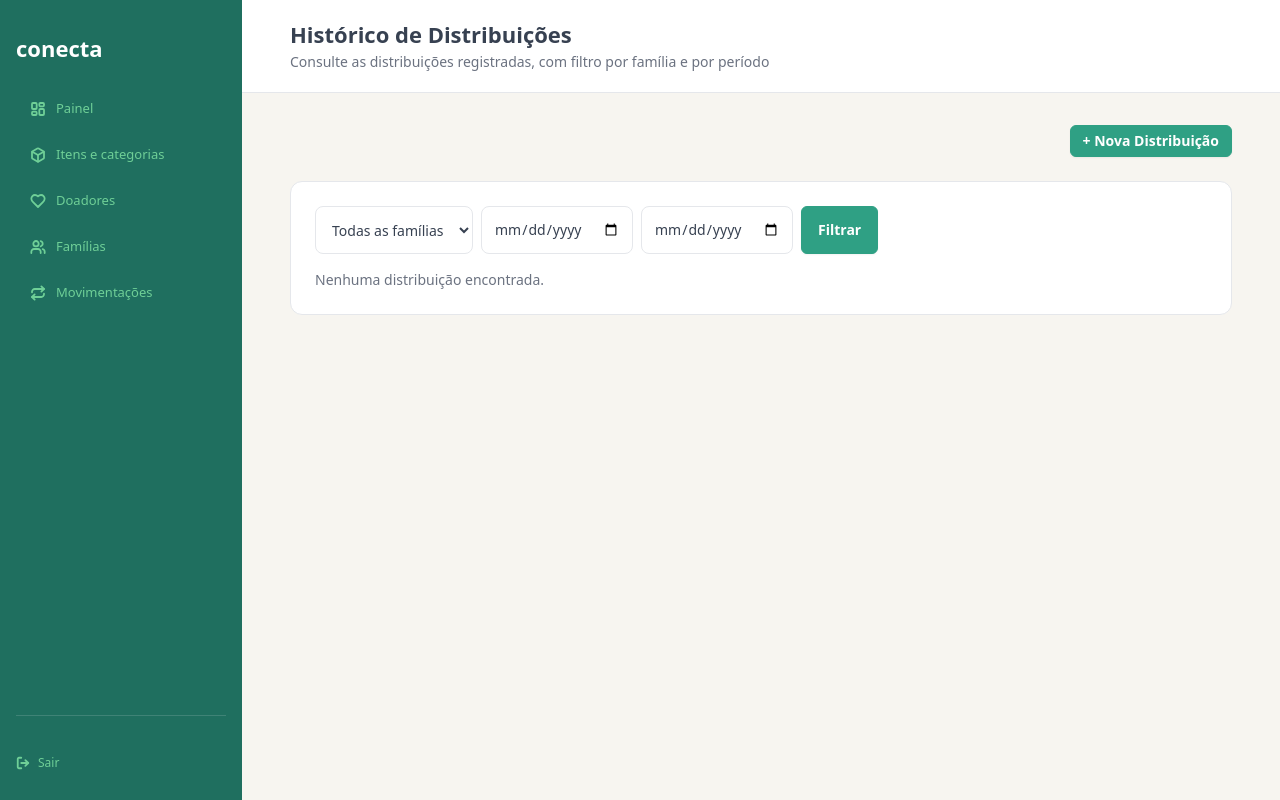
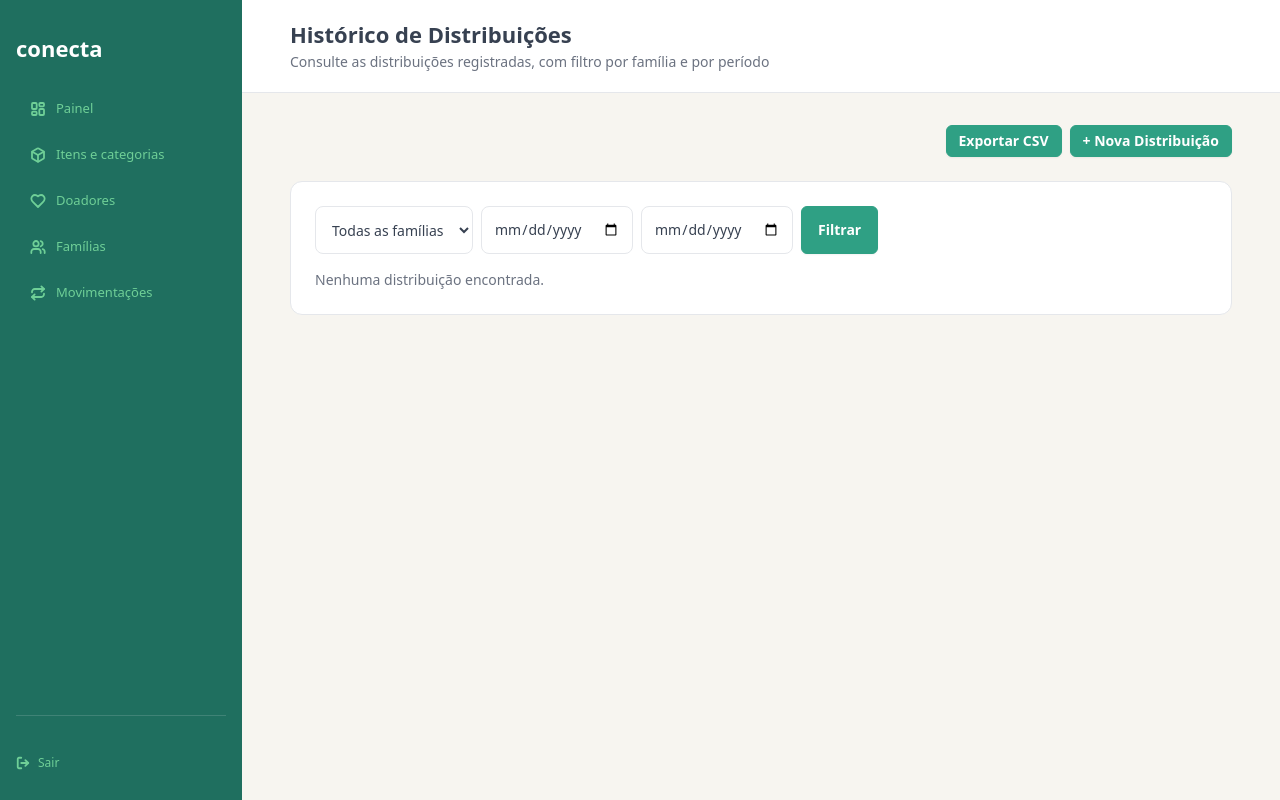
Before and after one commit to Antonio-pf/projeto-eng-soft, a Django app: page /distribuicoes/ in a window 1280 px wide. Run offline with Django 5.2, Linux system fonts and the light colour scheme; the visitor is signed in with stand-in values (Sample User, id 1); data that the repository does not hold is empty; some libraries are stand-ins or nearby versions.

Commit message:
Implementa exportacao CSV de distribuicoes

```diff
--- a/core/urls.py
+++ b/core/urls.py
@@ -21,12 +21,29 @@ urlpatterns = [
     path("familias/nova/", views.familia_create, name="familia_create"),
     path("categorias/", views.categoria_list, name="categoria_list"),
     path("categorias/nova/", views.categoria_create, name="categoria_create"),
-    path("categorias/<int:pk>/editar/", views.categoria_update, name="categoria_update"),
+    path(
+        "categorias/<int:pk>/editar/",
+        views.categoria_update,
+        name="categoria_update",
+    ),
     path("itens/", views.item_list, name="item_list"),
     path("itens/novo/", views.item_create, name="item_create"),
     path("itens/<int:pk>/editar/", views.item_update, name="item_update"),
     path("doacoes/nova/", views.doacao_create, name="doacao_create"),
     path("doacoes/", views.doacao_list, name="doacao_list"),
-    path("distribuicoes/nova/", views.distribuicao_create, name="distribuicao_create"),
-    path("distribuicoes/", views.distribuicao_list, name="distribuicao_list"),
+    path(
+        "distribuicoes/nova/",
+        views.distribuicao_create,
+        name="distribuicao_create",
+    ),
+    path(
+        "distribuicoes/exportar/",
+        views.distribuicao_exportar_csv,
+        name="distribuicao_exportar_csv",
+    ),
+    path(
+        "distribuicoes/",
+        views.distribuicao_list,
+        name="distribuicao_list",
+    ),
 ]
--- a/core/views.py
+++ b/core/views.py
@@ -1,7 +1,9 @@
+import csv
+
 from django.contrib import messages
 from django.contrib.auth import authenticate, login, logout
 from django.core.paginator import Paginator
-from django.http import JsonResponse
+from django.http import HttpResponse, JsonResponse
 from django.shortcuts import get_object_or_404, redirect, render
 from django.utils.dateparse import parse_date
 from django.views.decorators.http import require_POST
@@ -383,11 +385,14 @@ def distribuicao_list(request):
         .select_related("familia", "item", "registrado_por")
         .order_by("-data")
     )
+
     if id_familia:
         distribuicoes_list = distribuicoes_list.filter(familia_id=id_familia)
+
     data_inicio_parsed = parse_date(data_inicio) if data_inicio else None
     if data_inicio_parsed:
         distribuicoes_list = distribuicoes_list.filter(data__gte=data_inicio_parsed)
+
     data_fim_parsed = parse_date(data_fim) if data_fim else None
     if data_fim_parsed:
         distribuicoes_list = distribuicoes_list.filter(data__lte=data_fim_parsed)
@@ -406,3 +411,56 @@ def distribuicao_list(request):
             "data_fim": data_fim,
         },
     )
+
+
+@login_obrigatorio
+def distribuicao_exportar_csv(request):
+    id_familia = request.GET.get("id_familia", "").strip()
+    data_inicio = request.GET.get("data_inicio", "").strip()
+    data_fim = request.GET.get("data_fim", "").strip()
+
+    distribuicoes = (
+        Distribuicao.objects.filter(cancelado=False)
+        .select_related("familia", "item", "registrado_por")
+        .order_by("-data")
+    )
+
+    if id_familia:
+        distribuicoes = distribuicoes.filter(familia_id=id_familia)
+
+    data_inicio_parsed = parse_date(data_inicio) if data_inicio else None
+    if data_inicio_parsed:
+        distribuicoes = distribuicoes.filter(data__gte=data_inicio_parsed)
+
+    data_fim_parsed = parse_date(data_fim) if data_fim else None
+    if data_fim_parsed:
+        distribuicoes = distribuicoes.filter(data__lte=data_fim_parsed)
+
+    response = HttpResponse(
+        content_type="text/csv; charset=utf-8-sig"
+    )
+
+    response["Content-Disposition"] = (
+        'attachment; filename="relatorio_distribuicoes.csv"'
+    )
+
+    writer = csv.writer(response)
+
+    writer.writerow([
+        "Data",
+        "Família",
+        "Item",
+        "Quantidade",
+        "Usuário",
+    ])
+
+    for distribuicao in distribuicoes:
+        writer.writerow([
+            distribuicao.data.strftime("%d/%m/%Y"),
+            distribuicao.familia.nome_responsavel,
+            distribuicao.item.nome,
+            distribuicao.quantidade,
+            distribuicao.registrado_por.nome,
+        ])
+
+    return response
--- a/templates/core/distribuicao_list.html
+++ b/templates/core/distribuicao_list.html
@@ -9,7 +9,15 @@
 
 {% block content %}
 <div class="flex justify-end gap-2">
-    <a href="{% url 'distribuicao_create' %}" class="btn btn-secondary btn-sm rounded-md" data-testid="distribuicao-list-nova-distribuicao-link">+ Nova Distribuição</a>
+
+    <a href="{% url 'distribuicao_exportar_csv' %}?{% if id_familia %}id_familia={{ id_familia }}&{% endif %}{% if data_inicio %}data_inicio={{ data_inicio }}&{% endif %}{% if data_fim %}data_fim={{ data_fim }}{% endif %}" class="btn btn-secondary btn-sm rounded-md">
+        Exportar CSV
+    </a>
+
+    <a href="{% url 'distribuicao_create' %}" class="btn btn-secondary btn-sm rounded-md" data-testid="distribuicao-list-nova-distribuicao-link">
+        + Nova Distribuição
+    </a>
+
 </div>
 
 <section class="w-full rounded-xl border border-gray-200 bg-white p-4 sm:p-6" data-testid="distribuicao-table-card">
```
